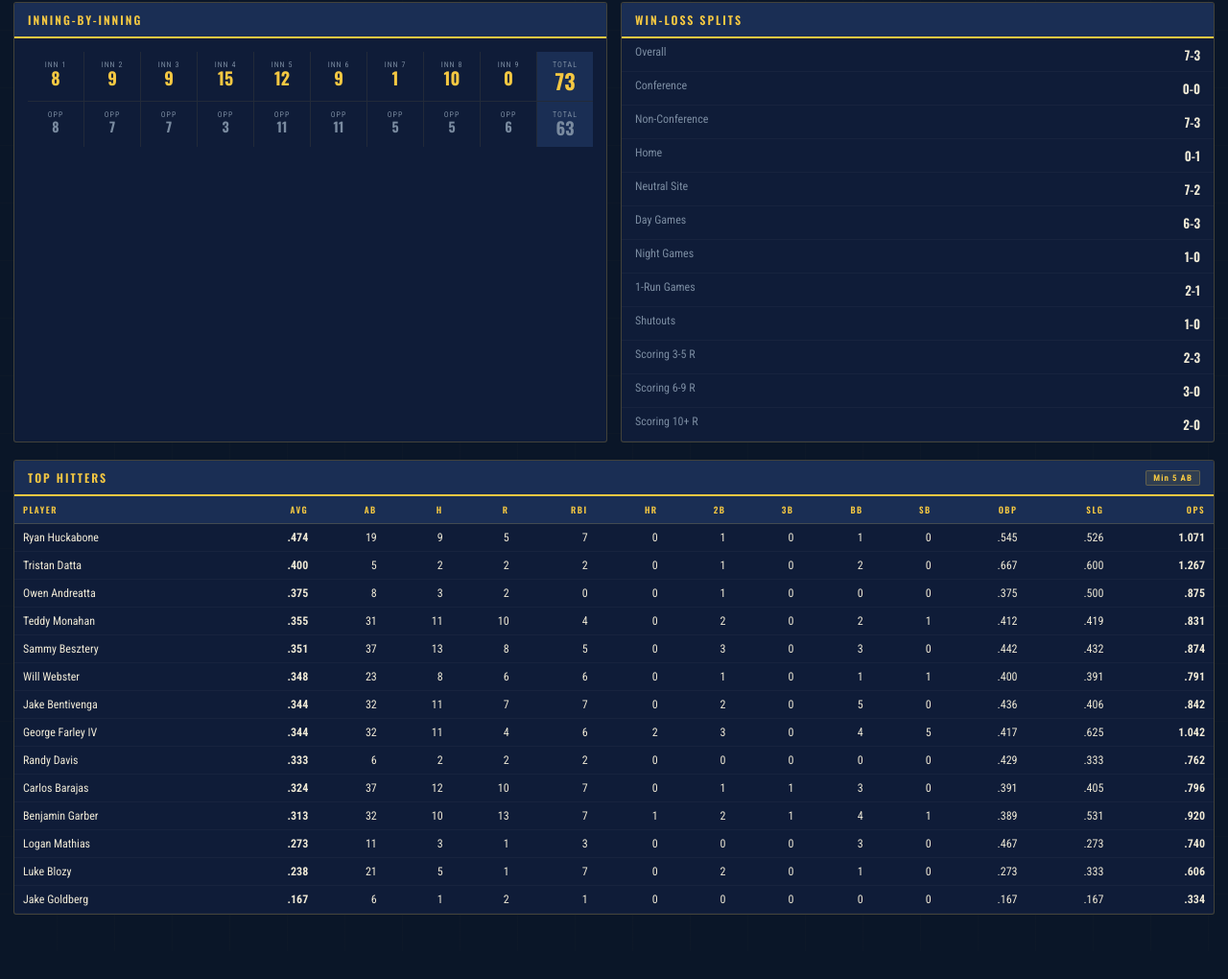
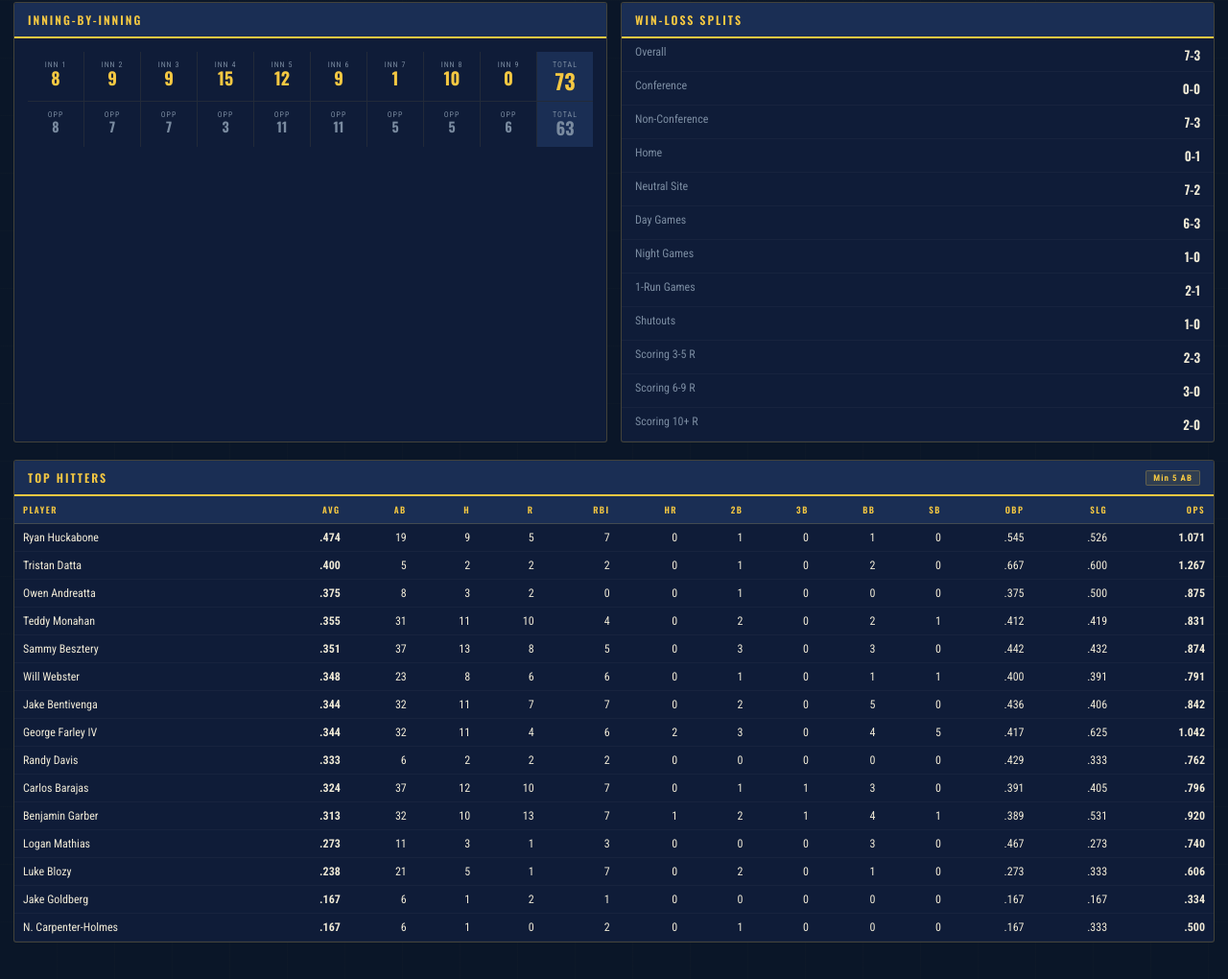
Before and after one commit to petergwebster/rochester-stats, a plain HTML site: page index (1).html in a window 1280 px wide. Shown: the part 268-1288 px from the top of the page at 96% size. Before the commit the page ends 1259 px from the top, so only its background shows below. Drawn offline with nearby package versions, Linux system fonts and the light colour scheme.

Commit message:
Update index (1).html

```diff
--- a/index (1).html
+++ b/index (1).html
@@ -281,7 +281,11 @@ var ROC_H=[
   {name:"Benjamin Garber",avg:.313,gp:"9-9",ab:32,r:13,h:10,d:2,t:1,hr:1,rbi:7,tb:17,slg:.531,bb:4,hbp:0,so:6,gdp:0,obp:.389,sf:0,sh:1,sb:"1-1",po:8,a:0,e:0,fld:1.000},
   {name:"Logan Mathias",avg:.273,gp:"4-4",ab:11,r:1,h:3,d:0,t:0,hr:0,rbi:3,tb:3,slg:.273,bb:3,hbp:1,so:2,gdp:0,obp:.467,sf:0,sh:0,sb:"0-0",po:20,a:5,e:0,fld:1.000},
   {name:"Luke Blozy",avg:.238,gp:"6-6",ab:21,r:1,h:5,d:2,t:0,hr:0,rbi:7,tb:7,slg:.333,bb:1,hbp:0,so:8,gdp:1,obp:.273,sf:0,sh:0,sb:"0-0",po:33,a:4,e:0,fld:1.000},
-  {name:"Jake Goldberg",avg:.167,gp:"7-1",ab:6,r:2,h:1,d:0,t:0,hr:0,rbi:1,tb:1,slg:.167,bb:0,hbp:0,so:1,gdp:0,obp:.167,sf:0,sh:0,sb:"0-0",po:1,a:0,e:0,fld:1.000}
+  {name:"Jake Goldberg",avg:.167,gp:"7-1",ab:6,r:2,h:1,d:0,t:0,hr:0,rbi:1,tb:1,slg:.167,bb:0,hbp:0,so:1,gdp:0,obp:.167,sf:0,sh:0,sb:"0-0",po:1,a:0,e:0,fld:1.000},
+  {name:"N. Carpenter-Holmes",avg:.167,gp:"3-2",ab:6,r:0,h:1,d:1,t:0,hr:0,rbi:2,tb:2,slg:.333,bb:0,hbp:0,so:3,gdp:0,obp:.167,sf:0,sh:1,sb:"0-0",po:2,a:2,e:1,fld:.800},
+  {name:"Declan Jack",avg:.000,gp:"1-1",ab:2,r:0,h:0,d:0,t:0,hr:0,rbi:0,tb:0,slg:.000,bb:0,hbp:0,so:0,gdp:1,obp:.000,sf:0,sh:0,sb:"0-0",po:0,a:0,e:0,fld:.000},
+  {name:"Grady Davis",avg:.000,gp:"1-0",ab:1,r:0,h:0,d:0,t:0,hr:0,rbi:0,tb:0,slg:.000,bb:0,hbp:0,so:0,gdp:0,obp:.000,sf:0,sh:0,sb:"0-0",po:0,a:1,e:1,fld:.500},
+  {name:"Daniel Gudin",avg:.000,gp:"1-0",ab:0,r:0,h:0,d:0,t:0,hr:0,rbi:0,tb:0,slg:.000,bb:0,hbp:1,so:0,gdp:0,obp:1.000,sf:0,sh:0,sb:"0-0",po:0,a:0,e:0,fld:.000}
 ];
 var ROC_P=[
   {name:"Jake Del Vecchio",era:0.00,wl:"0-0",app:5,gs:0,sv:2,ip:5.1,h:1,r:0,er:0,bb:1,so:4,hr:0,bavg:.056,wp:0,hbp:1,bk:0},
```
